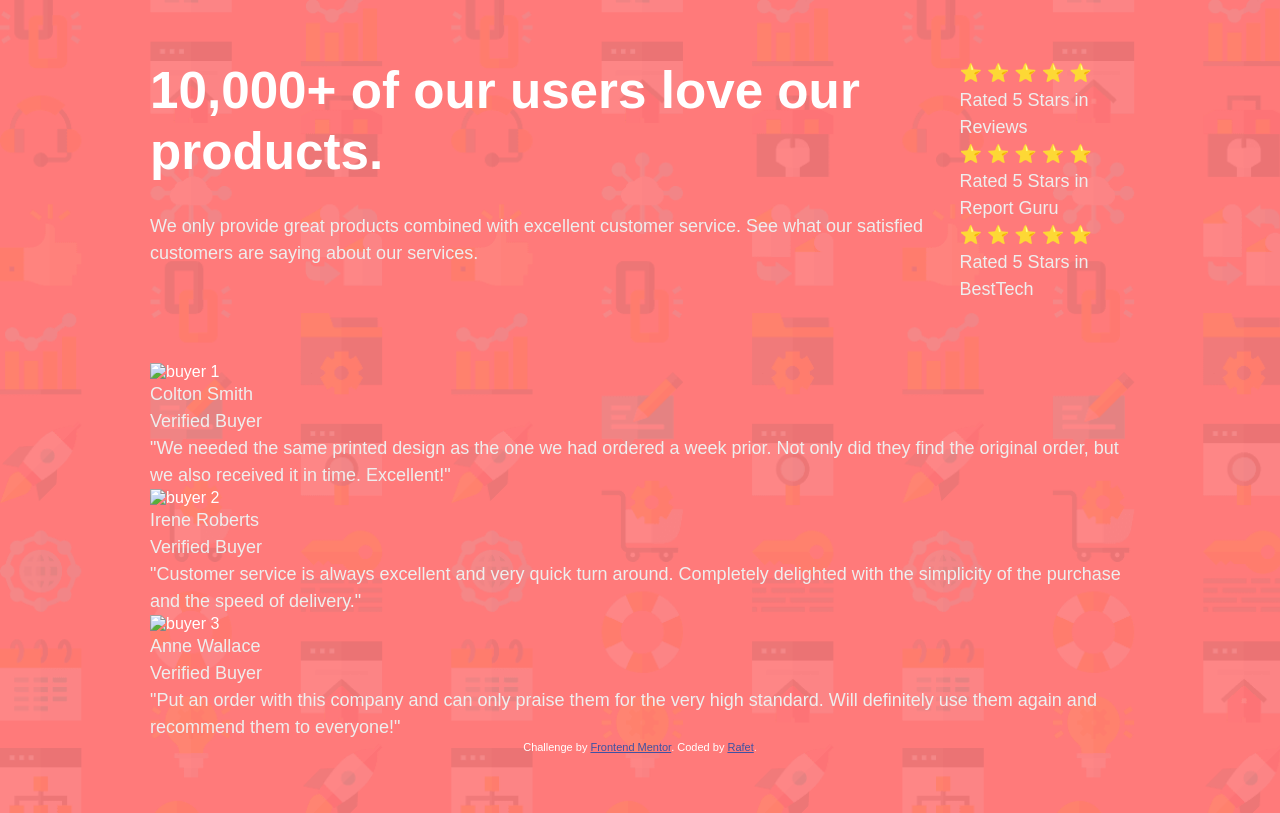
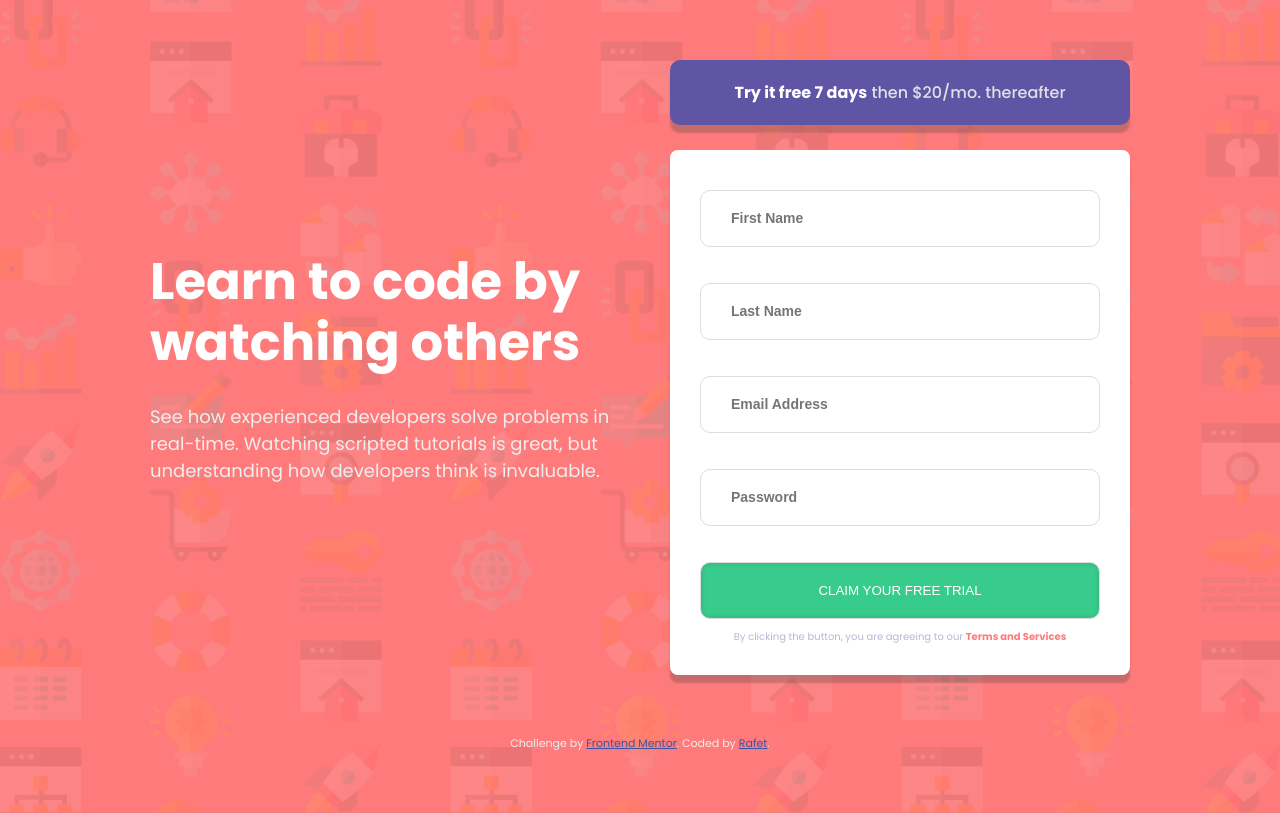
Before and after one commit to rafetbasturk/c7, a plain HTML site: page index.html in a window 1280 px wide. Drawn offline with nearby package versions, Linux system fonts and the light colour scheme.

Commit message:
Add files via upload

```diff
--- a/index.html
+++ b/index.html
@@ -1,91 +1,76 @@
 <!DOCTYPE html>
 <html lang="en">
+<head>
+  <meta charset="UTF-8">
+  <meta name="viewport" content="width=device-width, initial-scale=1.0"> <!-- displays site properly based on user's device -->
 
-<head>
-  <meta charset="UTF-8" />
-  <meta name="viewport" content="width=device-width, initial-scale=1.0" />
-  <!-- displays site properly based on user's device -->
+  <link rel="icon" type="image/png" sizes="32x32" href="./images/favicon-32x32.png">
+  <link href="https://fonts.googleapis.com/css2?family=Poppins:wght@400;500;600;700&display=swap" rel="stylesheet">
 
-  <link rel="icon" type="image/png" sizes="32x32" href="./images/favicon-32x32.png" />
-
-  <link href="https://fonts.googleapis.com/css2?family=Spartan:wght@400;500;700&display=swap" rel="stylesheet">
+  <title>Frontend Mentor | Intro component with sign up form</title>
 
   <link rel="stylesheet" href="./styles.css">
 
-  <title>Frontend Mentor | Social proof section</title>
 </head>
-
 <body>
 
-  <div class="main-container">
-    <div class="container">
-      <div class="main-box">
-        <h1>10,000+ of our users love our products.</h1>
-        <p>We only provide great products combined with excellent customer service.
-          See what our satisfied customers are saying about our services.</p>
-      </div>
+  <div class="container">
+    <div class="main">
+      <h1>
+        Learn to code by watching others
+      </h1>
 
-      <div class="rating">
-        <div class="rating-box" id="box1">
-          <p>⭐️ ⭐️ ⭐️ ⭐️ ⭐️ </p>
-          <p>Rated 5 Stars in Reviews</p>
-        </div>
-        <div class="rating-box" id="box2">
-          <p>⭐️ ⭐️ ⭐️ ⭐️ ⭐️ </p>
-          <p>Rated 5 Stars in Report Guru</p>
-        </div>
-        <div class="rating-box" id="box3">
-          <p>⭐️ ⭐️ ⭐️ ⭐️ ⭐️ </p>
-          <p>Rated 5 Stars in BestTech</p>
-        </div>
-      </div>
+      <p>
+        See how experienced developers solve problems in real-time. Watching scripted tutorials is great,
+        but understanding how developers think is invaluable.
+      </p>
     </div>
 
-    <div class="reviews">
-      <div class="review-box1">
-        <div class="id-box">
-          <img src="./images/image-colton.jpg" alt="buyer 1">
-          <div class="buyer">
-            <p class="name">Colton Smith</p>
-            <p class="id-sit">Verified Buyer</p>
-          </div>
+    <div class="form">
+      <a href="#" id="trial"><span>Try it free 7 days</span> then $20/mo. thereafter</a>
+
+      <form>
+        <div class="d-input">
+          <input type="text" name="fName" id="fName" placeholder="First Name" aria-label="First Name" required>
+          <img id="fNameImg" src="./images/icon-error.svg" alt="alert">
+          <span id="fNameAlert" class="alert">First Name cannot be empty</span>
         </div>
-        <p class="opinion">"We needed the same printed design as the one we had ordered a week prior.
-          Not only did they find the original order, but we also received it in time.
-          Excellent!"</p>
-      </div>
 
-      <div class="review-box2">
-        <div class="id-box">
-          <img src="./images/image-irene.jpg" alt="buyer 2">
-          <div class="buyer">
-            <p class="name">Irene Roberts</p>
-            <p class="id-sit">Verified Buyer</p>
-          </div>
+        <div class="d-input">
+          <input type="text" name="lName" id="lName" placeholder="Last Name" aria-label="Last Name" required>
+          <img id="lNameImg" src="./images/icon-error.svg" alt="alert">
+          <span id="lNameAlert" class="alert">Last Name cannot be empty</span>
         </div>
-        <p class="opinion">"Customer service is always excellent and very quick turn around. Completely
-          delighted with the simplicity of the purchase and the speed of delivery."</p>
-      </div>
 
-      <div class="review-box3">
-        <div class="id-box">
-          <img src="./images/image-anne.jpg" alt="buyer 3">
-          <div class="buyer">
-            <p class="name">Anne Wallace</p>
-            <p class="id-sit">Verified Buyer</p>
-          </div>
+        <div class="d-input">
+          <input type="email" name="email" id="email" placeholder="Email Address" aria-label="E-mail Address" required>
+          <img id="emailImg" src="./images/icon-error.svg" alt="alert">
+          <span id="emailAlert" class="alert">Email cannot be empty</span>
         </div>
-        <p class="opinion">"Put an order with this company and can only praise them for the very high
-          standard. Will definitely use them again and recommend them to everyone!"</p>
-      </div>
-    </div>
 
-    <div class="attribution">
-      Challenge by
-      <a href="https://www.frontendmentor.io?ref=challenge" target="_blank">Frontend Mentor</a>. Coded by <a
-        href="#">Rafet</a>.
+        <div class="d-input">
+          <input type="password" name="pass" id="pass" placeholder="Password" aria-label="password" required>
+          <img id="passImg" src="./images/icon-error.svg" alt="alert">
+          <span id="passAlert" class="alert">Password cannot be empty</span>
+        </div>
+
+        <input type="submit" value="Claim your free trial" id="free">
+
+        <small>By clicking the button, you are agreeing to our <a href="#" id="terms">Terms and Services</a></small>
+      </form>
+
     </div>
   </div>
+
+  <footer>
+    <p class="attribution">
+      Challenge by <a href="https://www.frontendmentor.io?ref=challenge" target="_blank">Frontend Mentor</a>.
+      Coded by <a href="#">Rafet</a>.
+    </p>
+  </footer>
+
+  <script src="https://code.jquery.com/jquery-3.5.1.slim.js" integrity="sha256-DrT5NfxfbHvMHux31Lkhxg42LY6of8TaYyK50jnxRnM=" crossorigin="anonymous"></script>
+  <script src="./script.js"></script>
+
 </body>
-
 </html>
```
